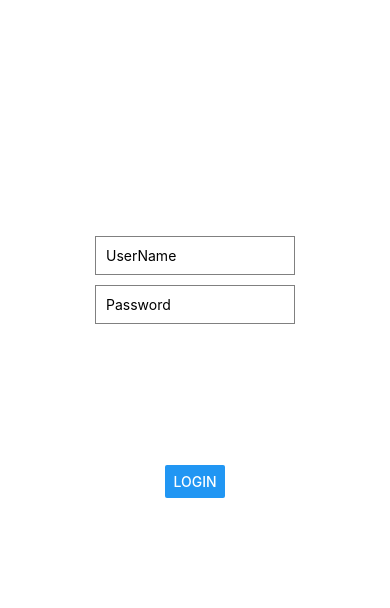
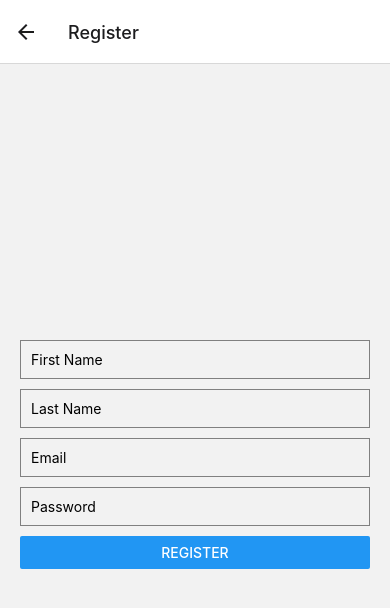
Before and after one commit to WiktoriaKrzyzanska/Spokoj-Ducha-Frontend, a React Native app in the folder SpokojDucha/: screen /Register in a window 390 px wide. Shown: the top 608 px of the page. Built offline with nearby package versions, Linux system fonts and the light colour scheme.

Commit message:
the simple flow of regsitration and login

```diff
--- a/SpokojDucha/App.js
+++ b/SpokojDucha/App.js
@@ -1,52 +1,40 @@
-import React from 'react'; // Import React
-import { StyleSheet, Text, View, TextInput, Button } from 'react-native'; // Import necessary components
+import * as React from "react";
+import { NavigationContainer } from "@react-navigation/native";
+import { createNativeStackNavigator } from "@react-navigation/native-stack";
+import MainPage from "./components/MainPage";
+import WelcomePage from "./components/WelcomePage";
+import LoginPage from "./components/LoginPage";
+import RegisterPage from "./components/RegisterPage";
 
-export default function App() {
-  const doLoginStuff = () => {
-    console.log('Login button pressed');
-  };
+const Stack = createNativeStackNavigator();
 
+const App = () => {
   return (
-    <View style={styles.container}>
-      <View style={styles.loginTextSection}>
-        <TextInput placeholder='UserName' style={styles.inputText} />
-        <TextInput placeholder='Password' style={styles.inputText} secureTextEntry={true}/>
-      </View>
+    <NavigationContainer>
+      <Stack.Navigator initialRouteName="Home">
+        <Stack.Screen
+          name="Home"
+          component={MainPage}
+          options={{ title: "Welcome" }}
+        />
+        <Stack.Screen
+          name="Profile"
+          component={LoginPage}
+          options={{ title: "Login" }}
+        />
+        <Stack.Screen
+          name="Register"
+          component={RegisterPage}
+          options={{ title: "Register" }}
+        />
+        <Stack.Screen
+          name="Welcome"
+          component={WelcomePage}
+          options={{ title: "Welcome!" }}
+        />
+      </Stack.Navigator>
+    </NavigationContainer>
+  );
+};
 
-      <View style={styles.loginButtonSection}>
-        <Button onPress={() => doLoginStuff()}
-                title="Login"
-        />
-      </View>
-    </View>
-  );
-}
-
-const styles = StyleSheet.create({
-  container: {
-    flex: 1,
-    backgroundColor: '#fff',
-    alignItems: 'center',
-    justifyContent: 'center',
-  },
-  loginTextSection: {
-    marginBottom: 20,
-  },
-  inputText: {
-    borderWidth: 1,
-    borderColor: 'gray',
-    padding: 10,
-    marginBottom: 10,
-    width: 200,
-  },
-  loginButtonSection: {
-    width: '100%',
-    height: '30%',
-    justifyContent: 'center',
-    alignItems: 'center',
-  },
-  loginButton: {
-    backgroundColor: 'blue',
-    color: 'white'
-  },
-});
+export default App;
--- /dev/null
+++ b/SpokojDucha/components/LoginPage.js
@@ -0,0 +1,85 @@
+import React, { useState } from "react";
+import { StyleSheet, View, TextInput, Button, Alert } from "react-native";
+import { signIn } from "../microservices/auth/Auth";
+
+const LoginPage = ({ navigation }) => {
+  const [email, setEmail] = useState("");
+  const [password, setPassword] = useState("");
+
+  const handleLogin = () => {
+    if (!email.trim() || !password.trim()) {
+      Alert.alert("Login Error", "Email and password are required.");
+      return;
+    }
+    signIn(email, password)
+      .then((response) => {
+        navigation.navigate("Welcome");
+      })
+      .catch((error) => {
+        let errorMessage = "Login failed. Please try again.";
+        if (
+          error.response &&
+          error.response.data &&
+          error.response.data.message
+        ) {
+          errorMessage = error.response.data.message;
+        }
+        Alert.alert("Login Error", errorMessage, [{ text: "OK" }]);
+      });
+  };
+
+  return (
+    <View style={styles.container}>
+      <View style={styles.loginTextSection}>
+        <TextInput
+          placeholder="Email"
+          style={styles.inputText}
+          value={email}
+          onChangeText={setEmail}
+        />
+        <TextInput
+          placeholder="Password"
+          style={styles.inputText}
+          secureTextEntry={true}
+          value={password}
+          onChangeText={setPassword}
+        />
+      </View>
+
+      <View style={styles.loginButtonSection}>
+        <Button onPress={handleLogin} title="Login" />
+      </View>
+    </View>
+  );
+};
+
+const styles = StyleSheet.create({
+  container: {
+    flex: 1,
+    backgroundColor: "#fff",
+    alignItems: "center",
+    justifyContent: "center",
+  },
+  loginTextSection: {
+    marginBottom: 20,
+  },
+  inputText: {
+    borderWidth: 1,
+    borderColor: "gray",
+    padding: 10,
+    marginBottom: 10,
+    width: 200,
+  },
+  loginButtonSection: {
+    width: "100%",
+    height: "30%",
+    justifyContent: "center",
+    alignItems: "center",
+  },
+  loginButton: {
+    backgroundColor: "blue",
+    color: "white",
+  },
+});
+
+export default LoginPage;
--- /dev/null
+++ b/SpokojDucha/components/MainPage.js
@@ -0,0 +1,40 @@
+import React from "react";
+import { StyleSheet, Text, View, Button } from "react-native";
+
+const MainPage = ({ navigation }) => {
+  return (
+    <View style={styles.container}>
+      <Text style={styles.text}>Main Page</Text>
+      <View style={styles.buttonContainer}>
+        <Button title="Login" onPress={() => navigation.navigate("Profile")} />
+        <Button
+          title="Register"
+          onPress={() => navigation.navigate("Register")}
+          style={styles.button}
+        />
+      </View>
+    </View>
+  );
+};
+
+const styles = StyleSheet.create({
+  container: {
+    flex: 1,
+    justifyContent: "center",
+    alignItems: "center",
+    padding: 20,
+  },
+  text: {
+    fontSize: 24,
+    marginBottom: 20,
+  },
+  buttonContainer: {
+    width: "100%",
+    justifyContent: "space-around",
+  },
+  button: {
+    marginTop: 10,
+  },
+});
+
+export default MainPage;
--- /dev/null
+++ b/SpokojDucha/components/RegisterPage.js
@@ -0,0 +1,90 @@
+import React, { useState } from "react";
+import { StyleSheet, View, TextInput, Button, Alert } from "react-native";
+import { signUp } from "../microservices/auth/Auth";
+
+const RegisterPage = ({ navigation }) => {
+  const [email, setEmail] = useState("");
+  const [password, setPassword] = useState("");
+  const [firstName, setFirstName] = useState("");
+  const [lastName, setLastName] = useState("");
+
+  const handleRegister = () => {
+    if (
+      !email.trim() ||
+      !password.trim() ||
+      !firstName.trim() ||
+      !lastName.trim()
+    ) {
+      Alert.alert("Registration Error", "Please fill in all fields.");
+      return;
+    }
+    signUp(firstName, lastName, email, password)
+      .then((response) => {
+        console.log("Signup Success", response.data);
+        navigation.navigate("Welcome");
+      })
+      .catch((error) => {
+        let errorMessage = "Registration failed. Please try again.";
+        if (
+          error.response &&
+          error.response.data &&
+          error.response.data.message
+        ) {
+          errorMessage = error.response.data.message;
+        } else if (error.request) {
+          errorMessage = "The request was made but no response was received";
+        } else {
+          errorMessage = error.message;
+        }
+
+        Alert.alert("Registration Error", errorMessage, [{ text: "OK" }]);
+      });
+  };
+
+  return (
+    <View style={styles.container}>
+      <TextInput
+        placeholder="First Name"
+        value={firstName}
+        onChangeText={setFirstName}
+        style={styles.inputText}
+      />
+      <TextInput
+        placeholder="Last Name"
+        value={lastName}
+        onChangeText={setLastName}
+        style={styles.inputText}
+      />
+      <TextInput
+        placeholder="Email"
+        value={email}
+        onChangeText={setEmail}
+        style={styles.inputText}
+      />
+      <TextInput
+        placeholder="Password"
+        value={password}
+        onChangeText={setPassword}
+        secureTextEntry={true}
+        style={styles.inputText}
+      />
+      <Button title="Register" onPress={handleRegister} />
+    </View>
+  );
+};
+
+const styles = StyleSheet.create({
+  container: {
+    flex: 1,
+    padding: 20,
+    justifyContent: "center",
+  },
+  inputText: {
+    borderWidth: 1,
+    borderColor: "gray",
+    padding: 10,
+    marginBottom: 10,
+  },
+});
+
+export default RegisterPage;
--- /dev/null
+++ b/SpokojDucha/components/WelcomePage.js
@@ -0,0 +1,25 @@
+import React from 'react';
+import { StyleSheet, Text, View, Button } from 'react-native';
+
+const WelcomePage = ({ navigation }) => {
+  return (
+    <View style={styles.container}>
+      <Text style={styles.text}>Welcome to the App!</Text>
+      <Button title="Log Out" onPress={() => navigation.navigate('Home')} />
+    </View>
+  );
+};
+
+const styles = StyleSheet.create({
+  container: {
+    flex: 1,
+    justifyContent: 'center',
+    alignItems: 'center',
+  },
+  text: {
+    fontSize: 24,
+    marginBottom: 20,
+  },
+});
+
+export default WelcomePage;
--- /dev/null
+++ b/SpokojDucha/microservices/auth/Auth.js
@@ -0,0 +1,22 @@
+import axios from 'axios';
+//the xxx should be changed for your IP
+const BASE_URL = 'http://xxx.xx.xx.xx:8080';
+
+
+export const signUp = (firstName, lastName, email, password) => {
+  return axios.post(`${BASE_URL}/auth/signup`, {
+    firstName,
+    lastName,
+    email,
+    password,
+  });
+};
+
+
+
+export const signIn = (email, password) => {
+  return axios.post(`${BASE_URL}/auth/signin`, {
+    email,
+    password,
+  });
+};
--- a/SpokojDucha/package.json
+++ b/SpokojDucha/package.json
@@ -9,11 +9,15 @@
     "web": "expo start --web"
   },
   "dependencies": {
+    "@react-navigation/native": "^6.1.17",
+    "@react-navigation/native-stack": "^6.9.26",
     "axios": "^1.6.8",
     "expo": "~50.0.14",
     "expo-status-bar": "~1.11.1",
     "react": "18.2.0",
-    "react-native": "0.73.6"
+    "react-native": "0.73.6",
+    "react-native-safe-area-context": "^4.8.2",
+    "react-native-screens": "~3.29.0"
   },
   "devDependencies": {
     "@babel/core": "^7.20.0"
```
Also changed, not shown: 2 other files (tests, documents, lock files or other folders).
